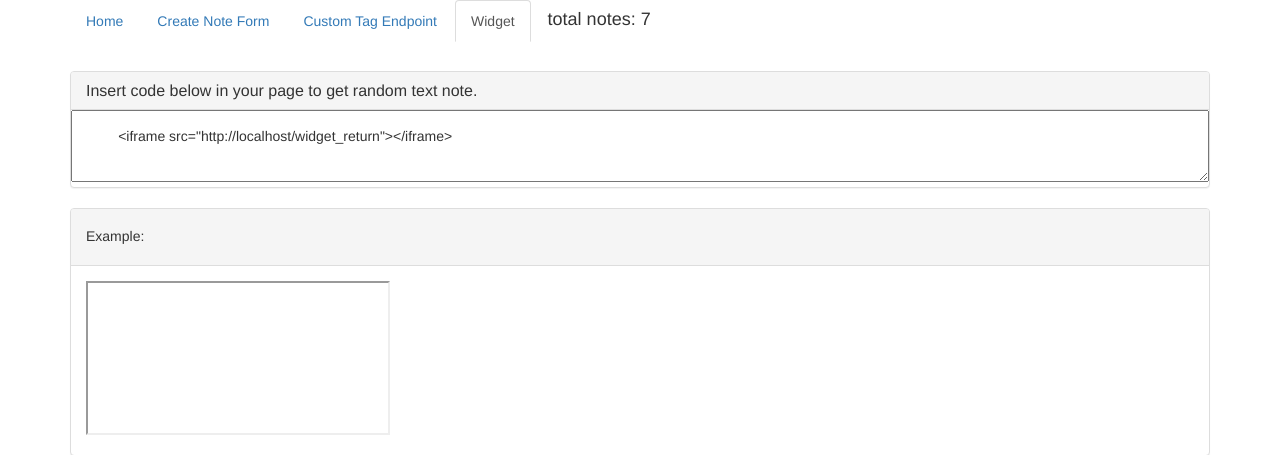
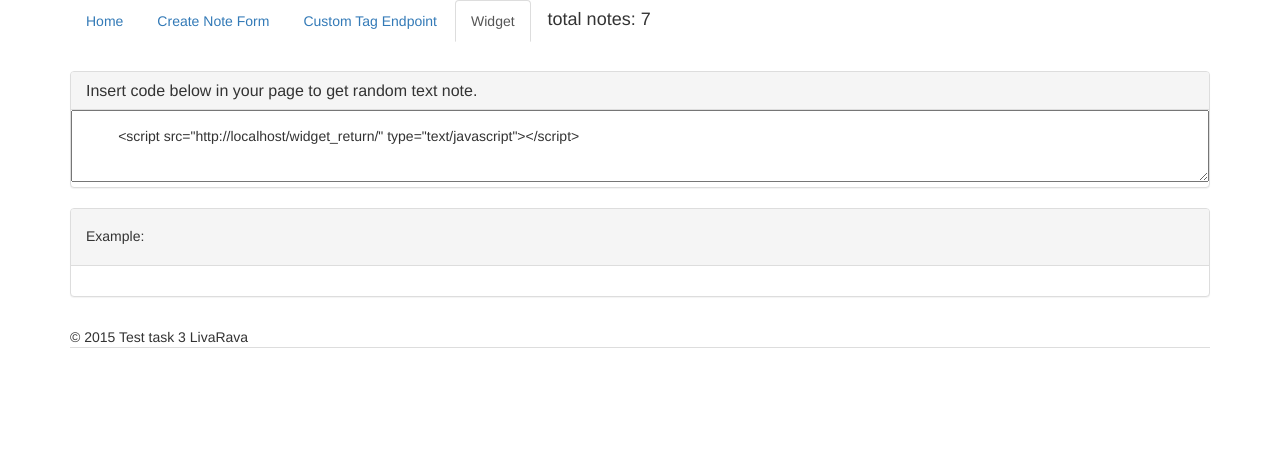
Before and after one commit to Isizukuri/livaravaTest3, a Django app: page /widget/ in a window 1280 px wide. Shown: the part 70-525 px from the top of the page. Run offline with Django 3.2, Linux system fonts and the light colour scheme; data comes from the database, SQL or seed files in the repository; some libraries are stand-ins or nearby versions.

Commit message:
changed iframe to js realization

```diff
--- a/src/apps/notes/views.py
+++ b/src/apps/notes/views.py
@@ -5,9 +5,8 @@ from django.views.generic.edit import CreateView
 from django.utils.translation import ugettext as _
 from django.contrib.messages.views import SuccessMessageMixin
 from django.core.urlresolvers import reverse
-from django.http import JsonResponse
+from django.http import HttpResponse, JsonResponse
 from django.contrib import messages
-from django.shortcuts import render
 
 from models import TextNote
 from forms import TextNoteForm
@@ -68,9 +67,6 @@ class WidgetView(View):
     http_method_names = ['get', ]
 
     def get(self, request, *args, **kwargs):
-        random_text_note = random.choice(TextNote.objects.all())
-        return render(
-            request,
-            'this/random_widget.html',
-            {"random_text_note": random_text_note}
-        )
+        random_note = random.choice(TextNote.objects.all()).text
+        response = u"document.write('<div>{}</div>')".format(random_note)
+        return HttpResponse(response)
--- a/src/website/templates/this/widget_page.html
+++ b/src/website/templates/this/widget_page.html
@@ -6,7 +6,7 @@
         <h3 class="panel-title">{% trans "Insert code below in your page to get random text note." %}</h3>
     </div>
     <textarea class="panel-body" rows="2" style="width: 100%;">
-        <iframe src="http://{{ request.META.HTTP_HOST }}/widget_return"></iframe>
+        <script src="http://{{ request.META.HTTP_HOST }}/widget_return/" type="text/javascript"></script>
     </textarea>
 </div>
 <div class="panel panel-default" style="margin-top: 20px;">
@@ -14,7 +14,7 @@
         <h5>{% trans "Example:" %}</h5>
     </div>
     <div class="panel-body">
-        <iframe src="http:///127.0.0.1:8000/widget_return/"></iframe>
+        <script src="http:///127.0.0.1:8000/widget_return/" type="text/javascript"></script>
     </div>
 </div>
 {% endblock content %}
```
